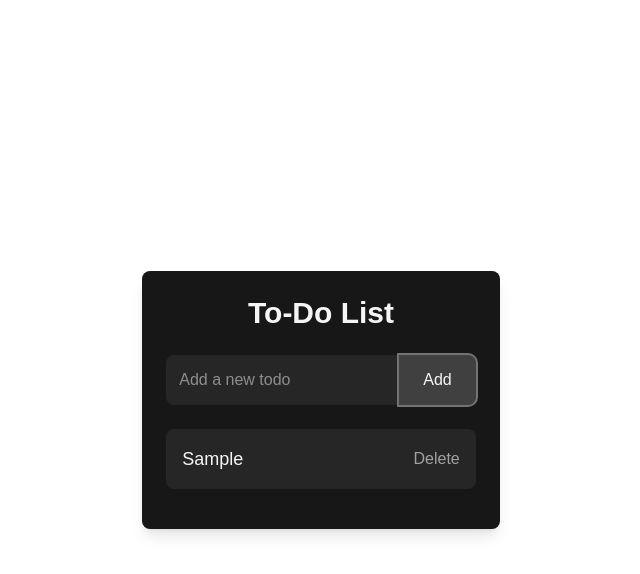
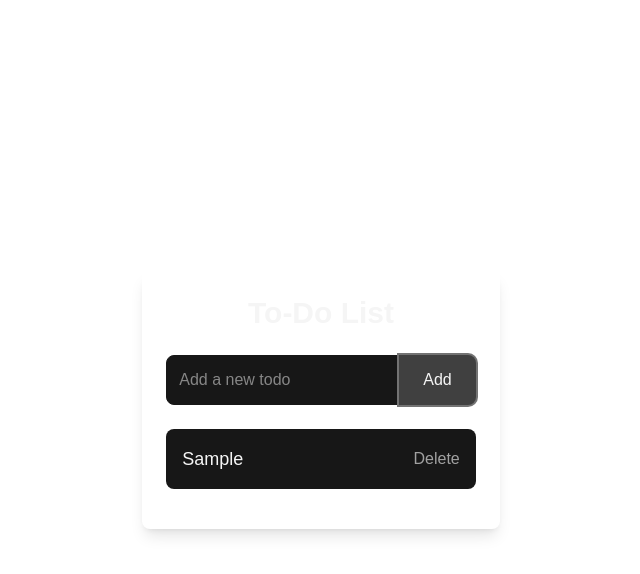
Before and after one commit to theMohmd/pwa-template, a Next.js app: page / in a window 1280 px wide. Both pictures are taken after typing "Sample" into the empty fields and a click on the button "Add". Shown: the top 574 px of the page, without its empty margins (319-959 px from the left). Built offline with nearby package versions, Linux system fonts and the light colour scheme.

Commit message:
fix: fix color

```diff
--- a/src/app/page.tsx
+++ b/src/app/page.tsx
@@ -55,7 +55,7 @@ const TodoPage = () => {
 
   return (
     <div className="h-screen flex items-center justify-center ">
-      <div className="max-w-lg mx-auto p-6 bg-neutral-900 rounded-lg shadow-lg">
+      <div className="max-w-lg mx-auto p-6 rounded-lg shadow-lg">
         <h1 className="text-3xl font-semibold text-center mb-6 text-neutral-100">
           To-Do List
         </h1>
@@ -63,7 +63,7 @@ const TodoPage = () => {
         <div className="flex mb-6">
           <input
             type="text"
-            className="flex-1 p-3 border border-neutral-800 rounded-l-lg text-neutral-100 bg-neutral-800 focus:outline-none focus:ring-2 focus:ring-neutral-700"
+            className="flex-1 p-3 border border-neutral-900 rounded-l-lg text-neutral-100 bg-neutral-900 focus:outline-none focus:ring-2 focus:ring-neutral-700"
             value={newTodo}
             onChange={(e) => setNewTodo(e.target.value)}
             placeholder="Add a new todo"
@@ -80,7 +80,7 @@ const TodoPage = () => {
           {todos.map((todo) => (
             <li
               key={todo.id}
-              className={`flex bg-neutral-800 justify-between items-center p-4 mb-4 rounded-lg ${
+              className={`flex bg-neutral-900 justify-between items-center p-4 mb-4 rounded-lg ${
                 todo.completed && "[&_span]:line-through"
               }`}
             >
```
